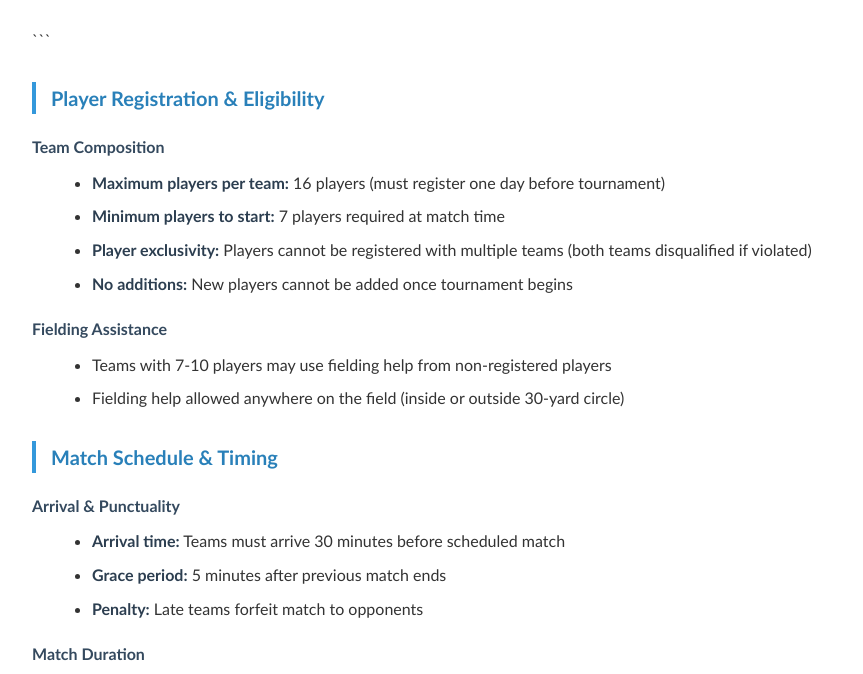
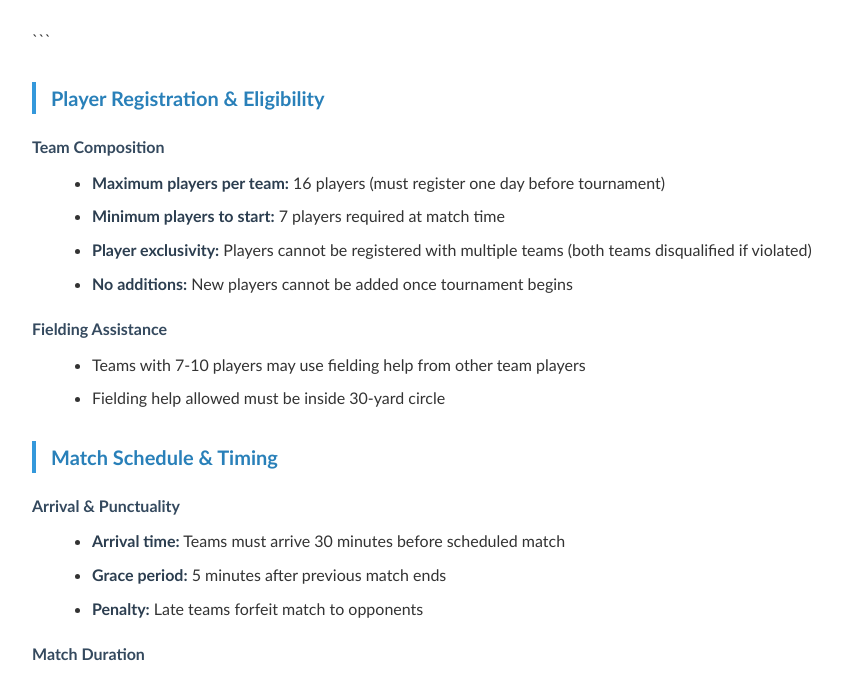
Before and after one commit to lakhvirk/cosco_cricket_rules, a plain HTML site: page index.html in a window 1280 px wide. Shown: the part 120-794 px from the top of the page, without its empty margins (208-1071 px from the left). Drawn offline with Linux system fonts and the light colour scheme.

Commit message:
Update index.html

```diff
--- a/index.html
+++ b/index.html
@@ -75,8 +75,8 @@
 
     <h3>Fielding Assistance</h3>
     <ul>
-        <li>Teams with 7-10 players may use fielding help from non-registered players</li>
-        <li>Fielding help allowed anywhere on the field (inside or outside 30-yard circle)</li>
+        <li>Teams with 7-10 players may use fielding help from other team players</li>
+        <li>Fielding help allowed must be inside 30-yard circle</li>
     </ul>
 </div>
 
```
